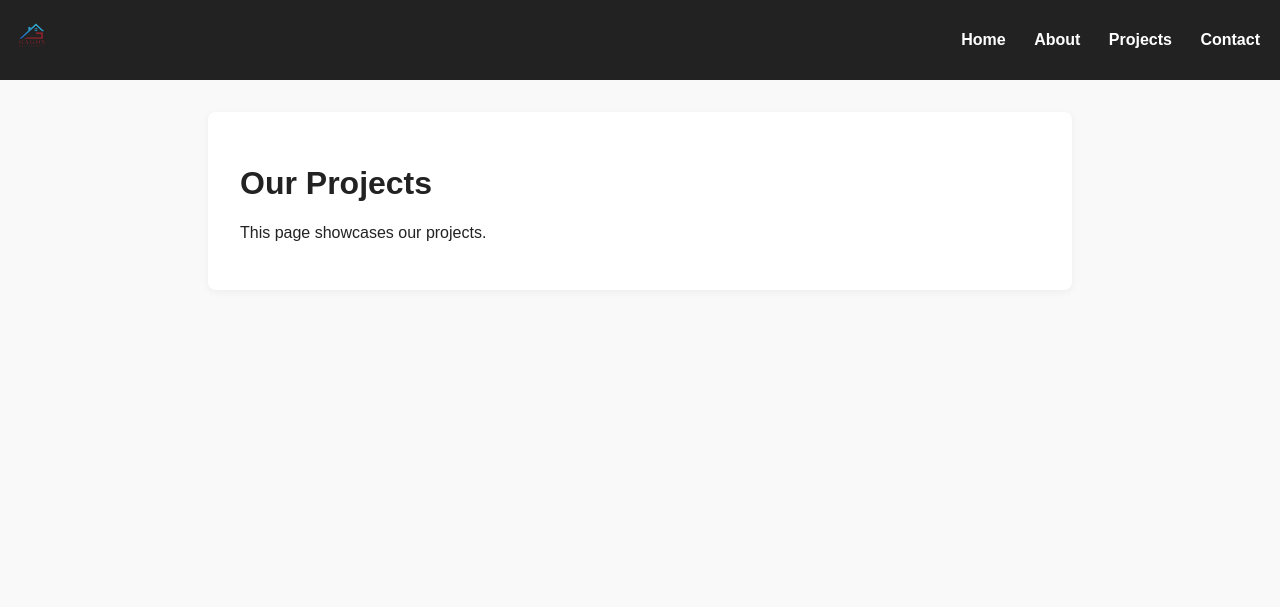
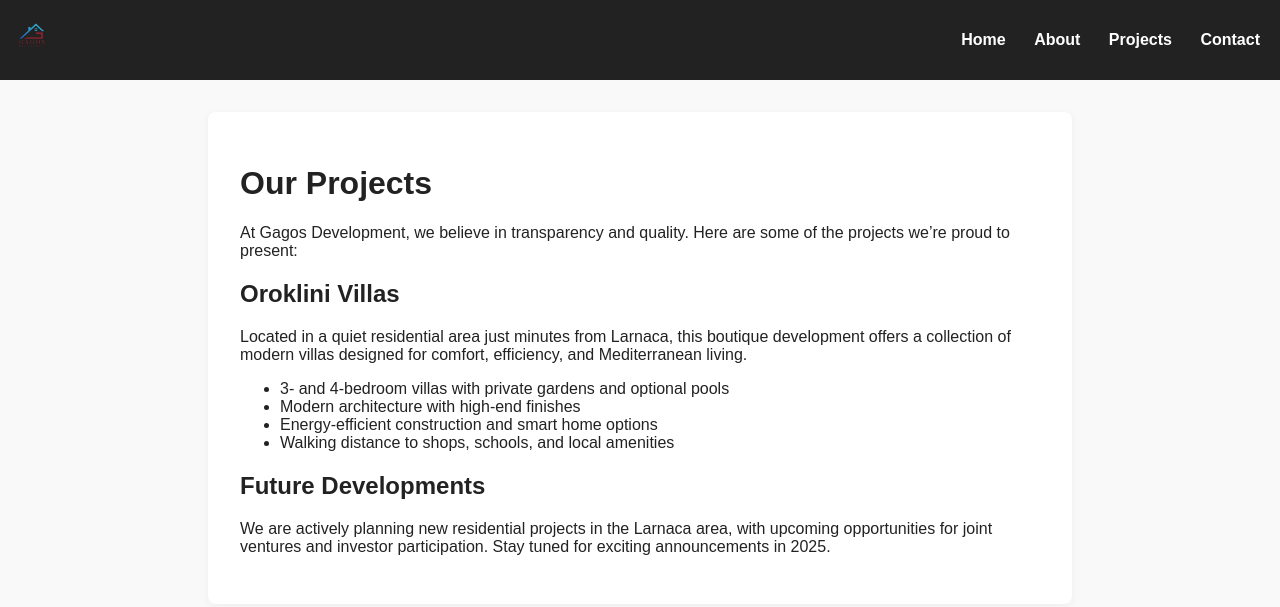
Before and after one commit to ZivGadri/gagos-website, a plain HTML site: page gagos-website/projects.html in a window 1280 px wide. Drawn offline with Linux system fonts and the light colour scheme.

Commit message:
Update projects.html

```diff
--- a/gagos-website/projects.html
+++ b/gagos-website/projects.html
@@ -18,7 +18,20 @@
     </header>
     <main>
         <h1>Our Projects</h1>
-        <p>This page showcases our projects.</p>
+        <p>At Gagos Development, we believe in transparency and quality. Here are some of the projects we’re proud to present:</p>
+
+        <h2>Oroklini Villas</h2>
+        <p>Located in a quiet residential area just minutes from Larnaca, this boutique development offers a collection of modern villas designed for comfort, efficiency, and Mediterranean living.</p>
+
+        <ul>
+            <li>3- and 4-bedroom villas with private gardens and optional pools</li>
+            <li>Modern architecture with high-end finishes</li>
+            <li>Energy-efficient construction and smart home options</li>
+            <li>Walking distance to shops, schools, and local amenities</li>
+        </ul>
+
+        <h2>Future Developments</h2>
+        <p>We are actively planning new residential projects in the Larnaca area, with upcoming opportunities for joint ventures and investor participation. Stay tuned for exciting announcements in 2025.</p>
     </main>
 </body>
 </html>
```
